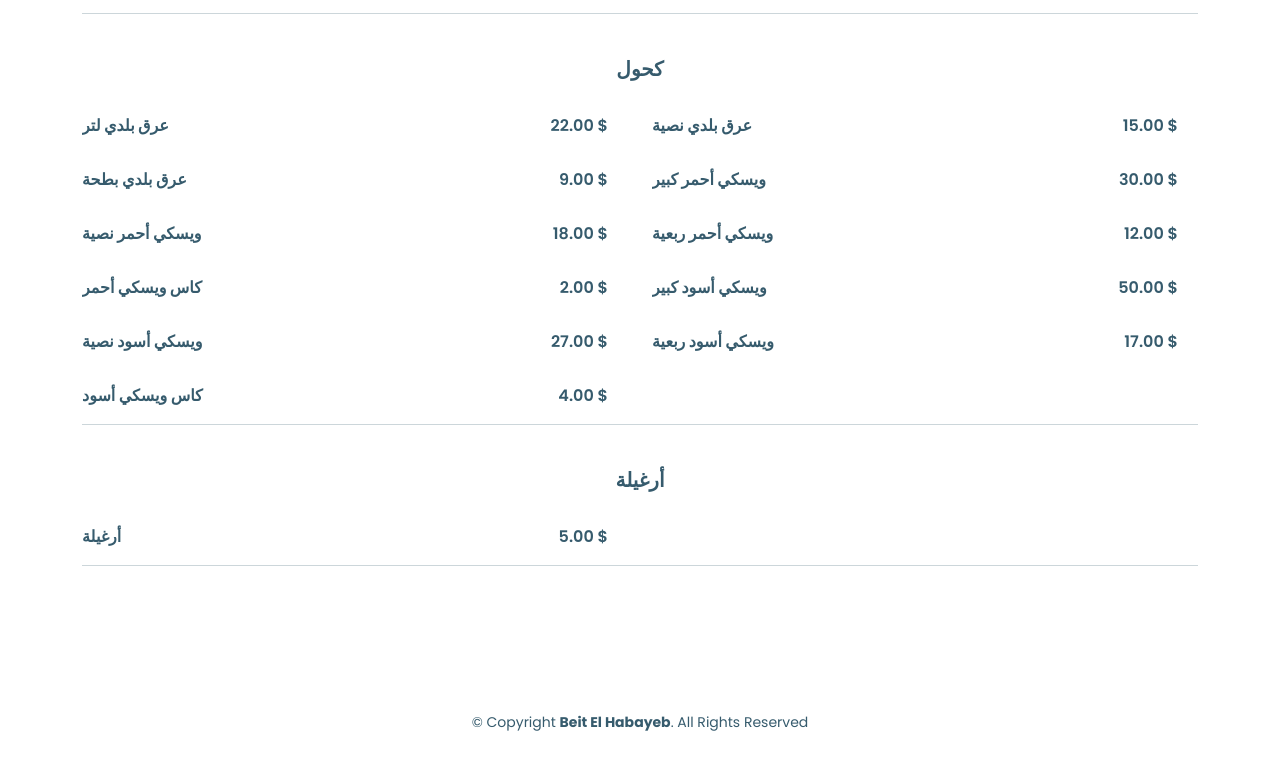
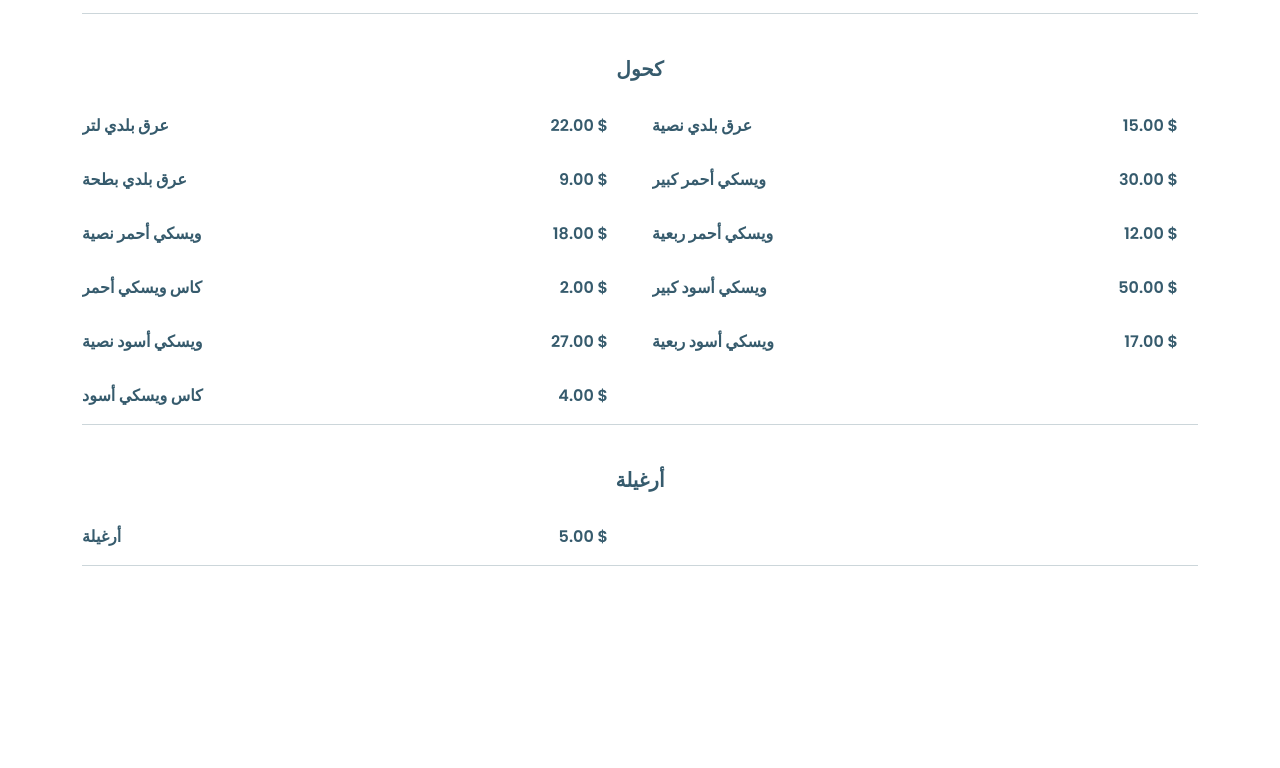
Before and after one commit to PMenu/beitelhabayebar, a plain HTML site: page index.html in a window 1280 px wide. Shown: the part 2131-2899 px from the top of the page. After the commit the page ends 2773 px from the top, so only its background shows below. Drawn offline with Linux system fonts and the light colour scheme.

Commit message:
Update index.html

```diff
--- a/index.html
+++ b/index.html
@@ -604,21 +604,6 @@
   </section><!-- End Menu Section -->
 
 
-  <!-- ======= Footer ======= -->
-  <footer id="footer">
-    <div class="container">
-      <div class="social-links">
-        <!-- <a href="" class="facebook"><i class="bx bxl-facebook"></i></a> -->
-        <!-- <a href="https://www.instagram.com/elmirador.bnachii/" class="instagram"><i class="bx bxl-instagram"></i></a> -->
-      </div>
-      <div class="copyright">
-        &copy; Copyright <strong><span>Beit El Habayeb</span></strong>. All Rights Reserved
-      </div>
-      <div class="credits">
-
-      </div>
-    </div>
-  </footer><!-- End Footer -->
 
   <a href="#" class="back-to-top d-flex align-items-center justify-content-center"><i
       class="bi bi-arrow-up-short"></i></a>
```
